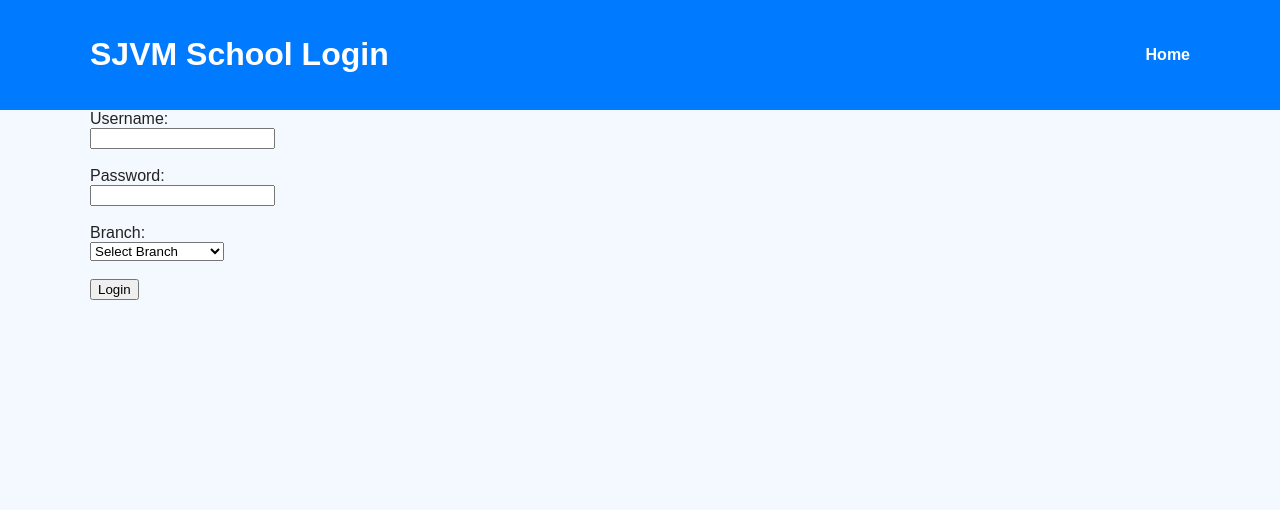
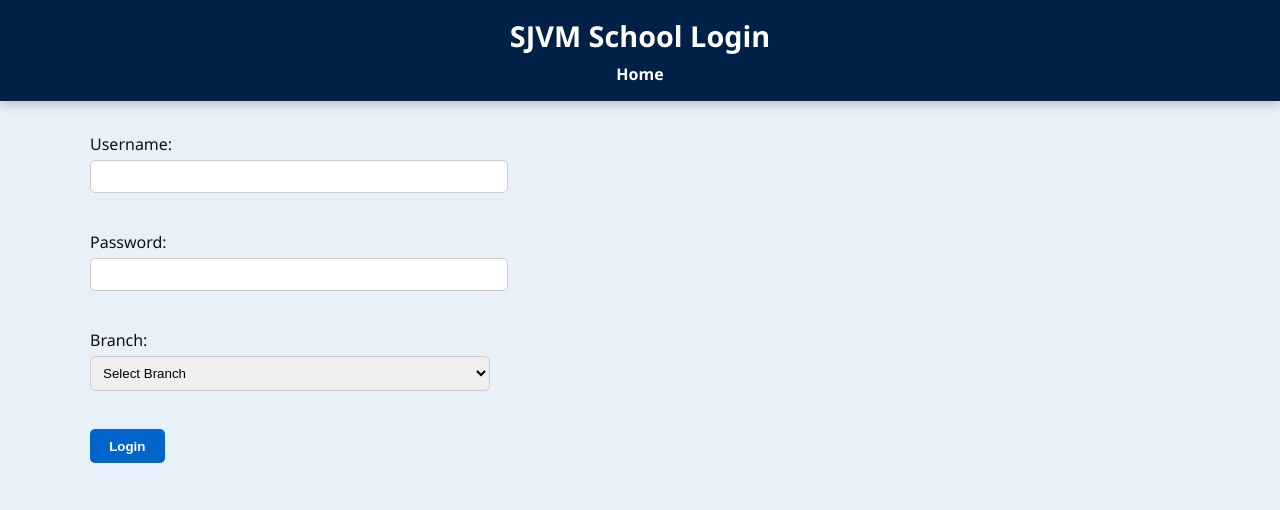
Before and after one commit to Echoesofthe21stcentury/sjvm-schools, a PHP site: page /login.html in a window 1280 px wide. Shown: the top 510 px of the page. Run offline with PHP 8.4, Linux system fonts and the light colour scheme.

Commit message:
Update style.css

```diff
--- a/css/style.css
+++ b/css/style.css
@@ -1,141 +1,88 @@
+/* style.css */
+:root {
+  --primary-color: #002147;
+  --secondary-color: #00509e;
+  --text-color: #ffffff;
+  --button-color: #0066cc;
+  --button-hover: #004d99;
+  --bg-color: #f4f4f4;
+}
+
 body {
-  font-family: Arial, sans-serif;
   margin: 0;
-  background: #f4f9ff;
-  color: #222;
+  font-family: 'Segoe UI', sans-serif;
+  background-color: #e8f0fa;
+  color: #111;
 }
 
 header {
-  background: #007BFF;
-  color: white;
-  padding: 15px 0;
+  background-color: var(--primary-color);
+  padding: 1rem 0;
+  color: var(--text-color);
+  box-shadow: 0 4px 10px rgba(0,0,0,0.2);
 }
 
 .container {
   width: 90%;
   max-width: 1100px;
   margin: auto;
-  display: flex;
-  align-items: center;
-  justify-content: space-between;
 }
 
-.logo {
-  width: 120px;
+header h1 {
+  margin: 0;
+  font-size: 1.8rem;
+  text-align: center;
 }
 
-nav ul {
-  list-style: none;
-  display: flex;
-  gap: 20px;
-  margin: 0;
-  padding: 0;
+nav {
+  margin-top: 0.5rem;
+  text-align: center;
 }
 
 nav a {
-  color: white;
+  color: var(--text-color);
   text-decoration: none;
+  margin: 0 1rem;
   font-weight: bold;
 }
 
-nav a.active,
 nav a:hover {
   text-decoration: underline;
 }
 
-.hero {
-  background: linear-gradient(to right, #007BFF, #00c6ff);
-  color: white;
-  text-align: center;
-  padding: 60px 20px;
-  flex-direction: column;
+main {
+  padding: 2rem 0;
 }
 
-.hero h1 {
-  font-size: 36px;
-  margin-bottom: 10px;
-}
-
-.hero p {
-  font-size: 18px;
-  margin-bottom: 20px;
-}
-
-.hero .buttons {
-  margin-top: 20px;
-}
-
-.hero .btn,
-.hero .btn-outline {
-  padding: 10px 20px;
-  margin: 10px;
+button, input[type="submit"] {
+  background-color: var(--button-color);
+  color: white;
+  padding: 0.6rem 1.2rem;
+  border: none;
   border-radius: 5px;
-  text-decoration: none;
   font-weight: bold;
+  cursor: pointer;
   transition: 0.3s;
 }
 
-.btn {
-  background: white;
-  color: #007BFF;
-  border: none;
+button:hover, input[type="submit"]:hover {
+  background-color: var(--button-hover);
 }
 
-.btn:hover {
-  background: #e0e0e0;
-}
-
-.btn-outline {
-  border: 2px solid white;
-  color: white;
-}
-
-.btn-outline:hover {
-  background: white;
-  color: #007BFF;
-}
-
-.features {
-  padding: 40px 0;
-}
-
-.grid {
-  display: flex;
-  flex-wrap: wrap;
-  gap: 30px;
-  justify-content: space-around;
-  text-align: center;
-}
-
-.feature-box {
-  flex: 1 1 250px;
-  background: white;
-  padding: 20px;
-  border-radius: 8px;
-  box-shadow: 0 2px 10px rgba(0,0,0,0.1);
+form input, select {
+  width: 100%;
+  max-width: 400px;
+  padding: 0.5rem;
+  margin-top: 5px;
+  margin-bottom: 1rem;
+  border: 1px solid #ccc;
+  border-radius: 5px;
 }
 
 footer {
-  background: #007BFF;
-  color: white;
+  background-color: var(--primary-color);
+  color: var(--text-color);
   text-align: center;
-  padding: 10px;
-  margin-top: 40px;
+  padding: 1rem 0;
+  margin-top: 3rem;
 }
-
-/* Responsive */
-@media (max-width: 768px) {
-  nav ul {
-    flex-direction: column;
-    align-items: center;
-  }
-
-  .container {
-    flex-direction: column;
-    text-align: center;
-  }
-
-  .grid {
-    flex-direction: column;
-  }
-}
```
